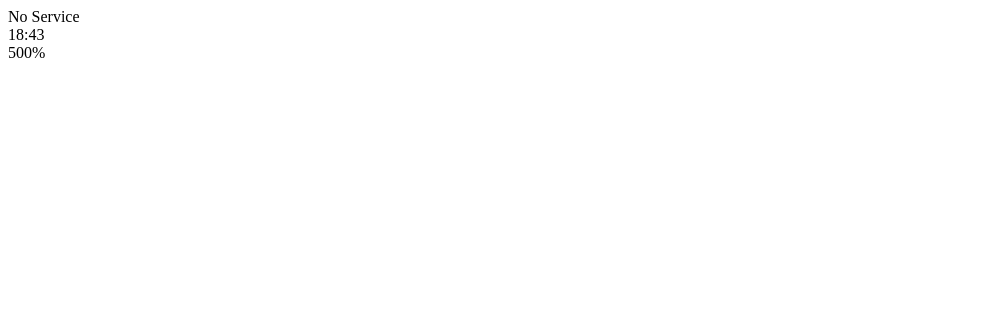
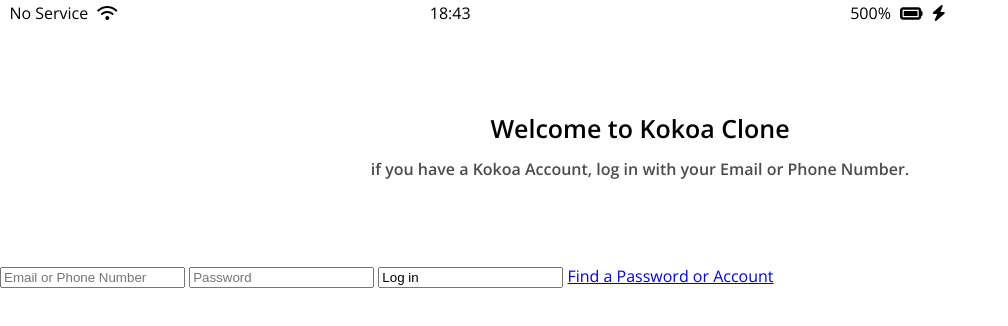
Before and after one commit to kjhijh/kokoa-clone, a plain HTML site: page index.html in a window 1280 px wide. Shown: the whole page, without its empty margins (0-1008 px from the left). Drawn offline with nearby package versions, Linux system fonts and the light colour scheme.

Commit message:
create css

```diff
--- /dev/null
+++ b/css/reset.css
@@ -0,0 +1,124 @@
+html,
+body,
+div,
+span,
+applet,
+object,
+iframe,
+h1,
+h2,
+h3,
+h4,
+h5,
+h6,
+p,
+blockquote,
+pre,
+a,
+abbr,
+acronym,
+address,
+big,
+cite,
+code,
+del,
+dfn,
+em,
+img,
+ins,
+kbd,
+q,
+s,
+samp,
+small,
+strike,
+strong,
+sub,
+sup,
+tt,
+var,
+b,
+u,
+i,
+center,
+dl,
+dt,
+dd,
+ol,
+ul,
+li,
+fieldset,
+form,
+label,
+legend,
+table,
+caption,
+tbody,
+tfoot,
+thead,
+tr,
+th,
+td,
+article,
+aside,
+canvas,
+details,
+embed,
+figure,
+figcaption,
+footer,
+header,
+hgroup,
+menu,
+nav,
+output,
+ruby,
+section,
+summary,
+time,
+mark,
+audio,
+video {
+  margin: 0;
+  padding: 0;
+  border: 0;
+  font-size: 100%;
+  font: inherit;
+  vertical-align: baseline;
+}
+/* HTML5 display-role reset for older browsers */
+article,
+aside,
+details,
+figcaption,
+figure,
+footer,
+header,
+hgroup,
+menu,
+nav,
+section {
+  display: block;
+}
+body {
+  line-height: 1;
+}
+ol,
+ul {
+  list-style: none;
+}
+blockquote,
+q {
+  quotes: none;
+}
+blockquote:before,
+blockquote:after,
+q:before,
+q:after {
+  content: "";
+  content: none;
+}
+table {
+  border-collapse: collapse;
+  border-spacing: 0;
+}
--- /dev/null
+++ b/css/status-bar.css
@@ -0,0 +1,26 @@
+.status-bar {
+  display: flex;
+  justify-content: center;
+  padding: 5px 3px;
+}
+.status-bar__column {
+  width: 33%;
+}
+.status-bar__column:first-child span {
+  margin-right: 5px;
+}
+
+.status-bar:nth-child(2) {
+  display: flex;
+  justify-content: center;
+}
+
+.status-bar:last-child {
+  display: flex;
+  justify-content: flex-end;
+  align-items: center;
+}
+
+.status-bar .fa-battery-full {
+  margin: 0px 5px;
+}
--- /dev/null
+++ b/css/styles.css
@@ -0,0 +1,24 @@
+@import url("https://fonts.googleapis.com/css2?family=Open+Sans:wght@400;600&display=swap");
+@import "reset.css";
+@import "status-bar.css";
+body {
+  font-family: "Open Sans", sans-serif;
+}
+
+.welcome-header {
+  margin: 90px;
+  text-align: center;
+  display: flex;
+  flex-direction: column;
+  align-items: center;
+  font-weight: 600;
+}
+
+.welcome-header__titile {
+  margin-bottom: 20px;
+  font-size: 25px;
+}
+.welcome-header_text {
+  width: 50%;
+  opacity: 0.7;
+}
--- a/index.html
+++ b/index.html
@@ -1,25 +1,45 @@
 <!DOCTYPE html>
 <html lang="en">
   <head>
+    <link rel="stylesheet" href="css/styles.css" />
     <meta charset="UTF-8" />
     <meta http-equiv="X-UA-Compatible" content="IE=edge" />
     <meta name="viewport" content="width=device-width, initial-scale=1.0" />
     <title>Welcome To Kokoa Talk</title>
   </head>
   <body>
-    <div id="status-bar">
+    <div class="status-bar">
       <div class="status-bar__column">
         <span>No Service</span>
-        <!--TO do : WIFI icon-->
+        <i class="fas fa-wifi"></i>
       </div>
       <div class="status-bar__column">
         <span>18:43</span>
       </div>
       <div class="status-bar__column">
         <span>500%</span>
-        <!-- battery icon-->
-        <!-- lightning icon-->
+        <i class="fas fa-battery-full fa-lg"></i>
+        <i class="fas fa-bolt"></i>
       </div>
     </div>
+
+    <header class="welcome-header">
+      <h1 class="welcome-header__titile">Welcome to Kokoa Clone</h1>
+      <p class="welcome-header_text">
+        if you have a Kokoa Account, log in with your Email or Phone Number.
+      </p>
+    </header>
+
+    <form id="login-form">
+      <input type="text" placeholder="Email or Phone Number" />
+      <input type="password" placeholder="Password" />
+      <input type="submit0" value="Log in" />
+      <a href="#"> Find a Password or Account</a>
+    </form>
+
+    <script
+      src="https://kit.fontawesome.com/6478f529f2.js"
+      crossorigin="anonymous"
+    ></script>
   </body>
 </html>
```
